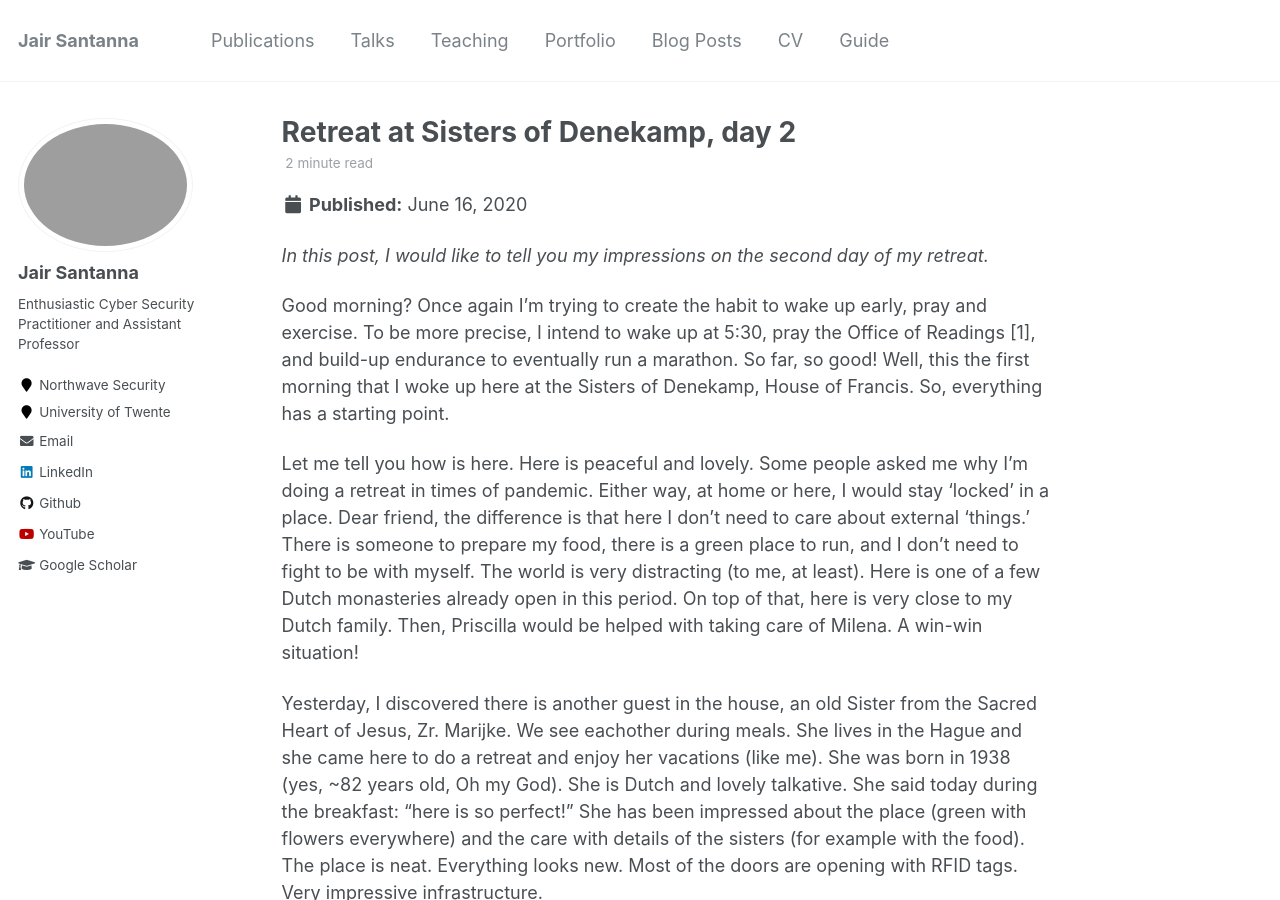
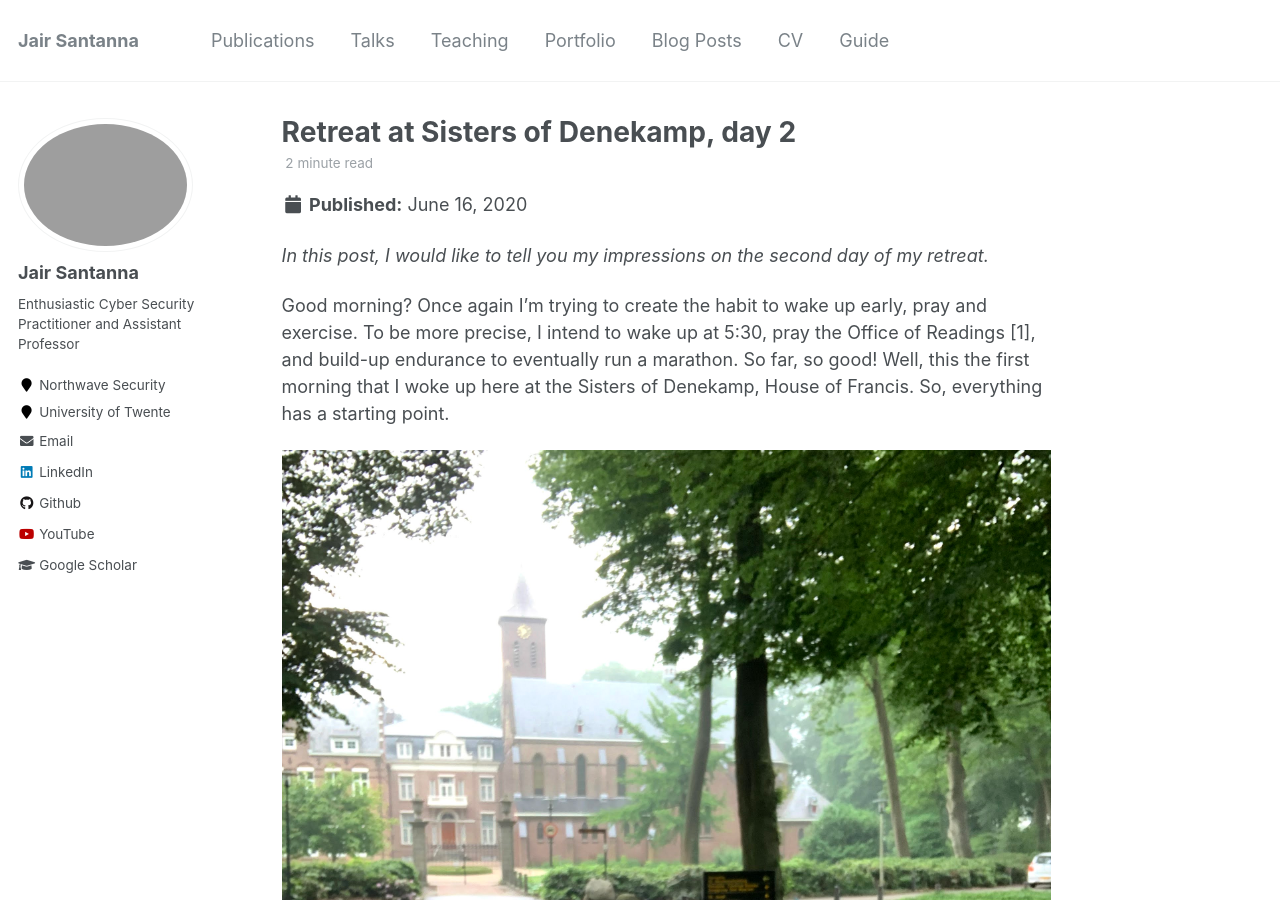
Before and after one commit to jjsantanna/jjsantanna.github.io, a Jekyll site: the page built from _posts/2020-06-16-retreat2020day2.md, in a window 1280 px wide and 900 px high. Built offline with Jekyll 4.4.1, drawn with Linux system fonts in a browser that asks for light colours.

Commit message:
Update 2020-06-16-retreat2020day2.md

```diff
--- a/_posts/2020-06-16-retreat2020day2.md
+++ b/_posts/2020-06-16-retreat2020day2.md
@@ -11,6 +11,8 @@ tags:
 *In this post, I would like to tell you my impressions on the second day of my retreat.*
 
 Good morning? Once again I'm trying to create the habit to wake up early, pray and exercise. To be more precise, I intend to wake up at 5:30, pray the Office of Readings [1], and build-up endurance to eventually run a marathon. So far, so good! Well, this the first morning that I woke up here at the Sisters of Denekamp, House of Francis. So, everything has a starting point.
+
+![](/images/IMG_1308.jpg?raw=True)
 
 Let me tell you how is here. Here is peaceful and lovely. Some people asked me why I'm doing a retreat in times of pandemic. Either way, at home or here, I would stay 'locked' in a place. Dear friend, the difference is that here I don't need to care about external 'things.' There is someone to prepare my food, there is a green place to run, and I don't need to fight to be with myself. The world is very distracting (to me, at least). Here is one of a few Dutch monasteries already open in this period. On top of that, here is very close to my Dutch family. Then, Priscilla would be helped with taking care of Milena. A win-win situation!
 
```
